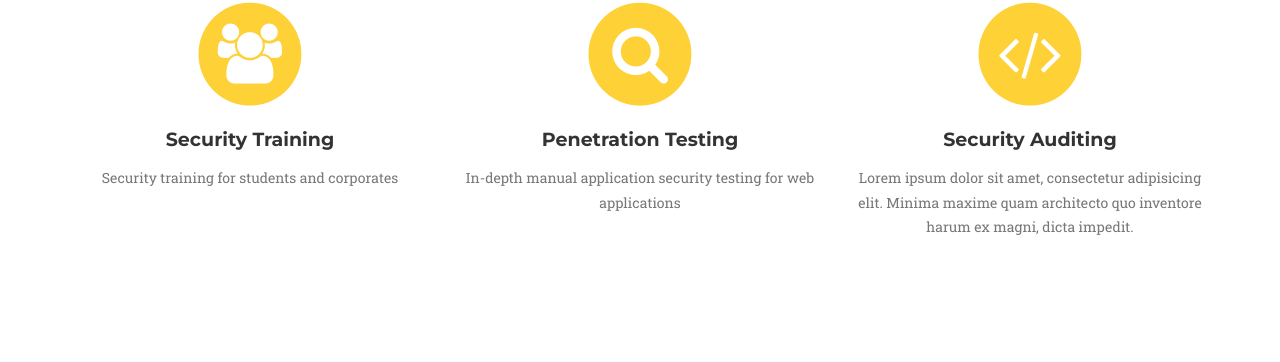
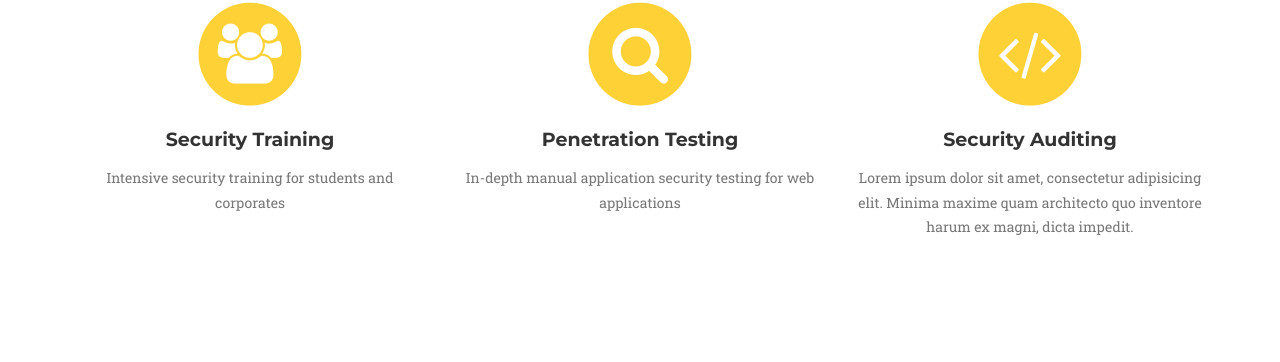
Before and after one commit to 0daylabs/test, a Jekyll site: the page built from index.html, in a window 1280 px wide and 900 px high, scrolled down 853 px. Shown: the part 92-454 px from the top of the window. Built offline with Jekyll 4.4.1, drawn with Linux system fonts in a browser that asks for light colours; some web fonts are replaced.

Commit message:
Service.html Patch #1
Edited line no 17

```diff
--- a/_includes/services.html
+++ b/_includes/services.html
@@ -14,7 +14,7 @@
                         <i class="fa fa-users fa-stack-1x fa-inverse"></i>
                     </span>
                     <h4 class="service-heading">Security Training</h4>
-                    <p class="text-muted">Security training for students and corporates</p>
+                    <p class="text-muted">Intensive security training for students and corporates</p>
                 </div>
                 <div class="col-md-4">
                     <span class="fa-stack fa-4x">
```
